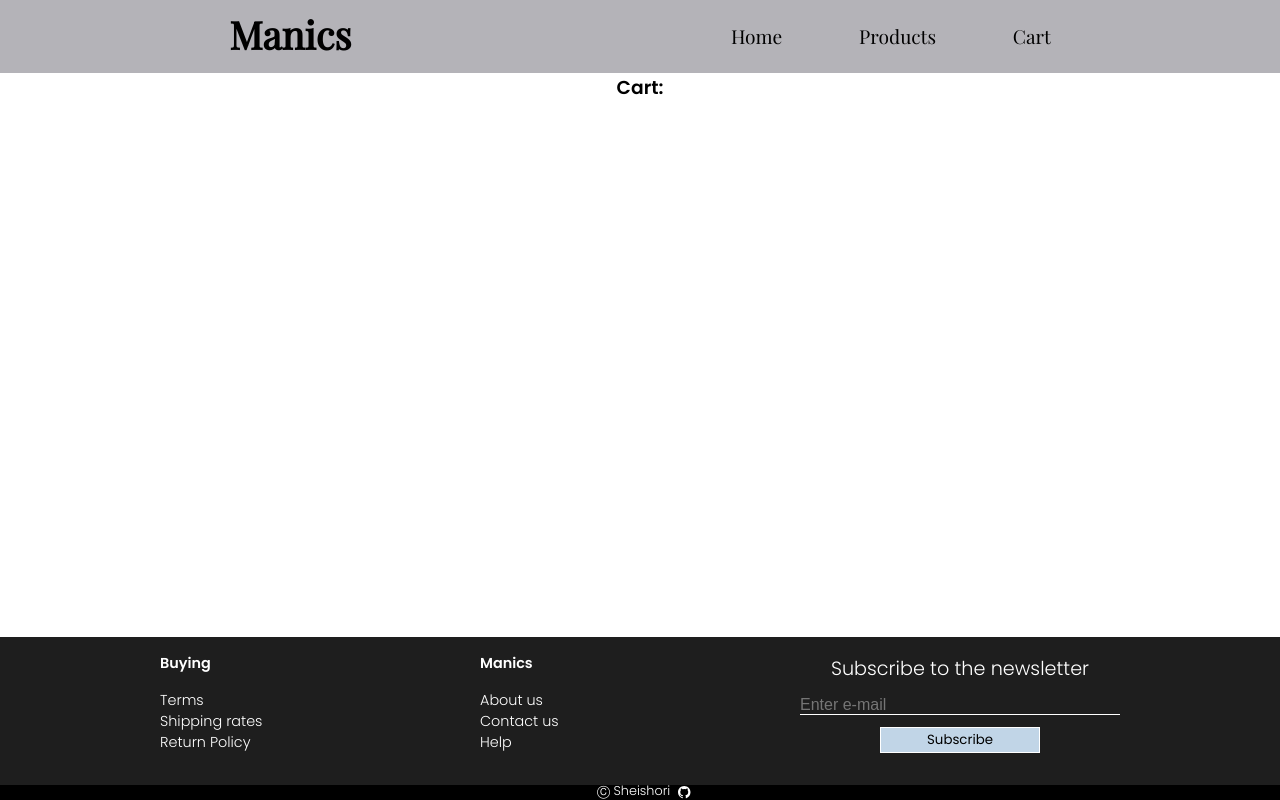
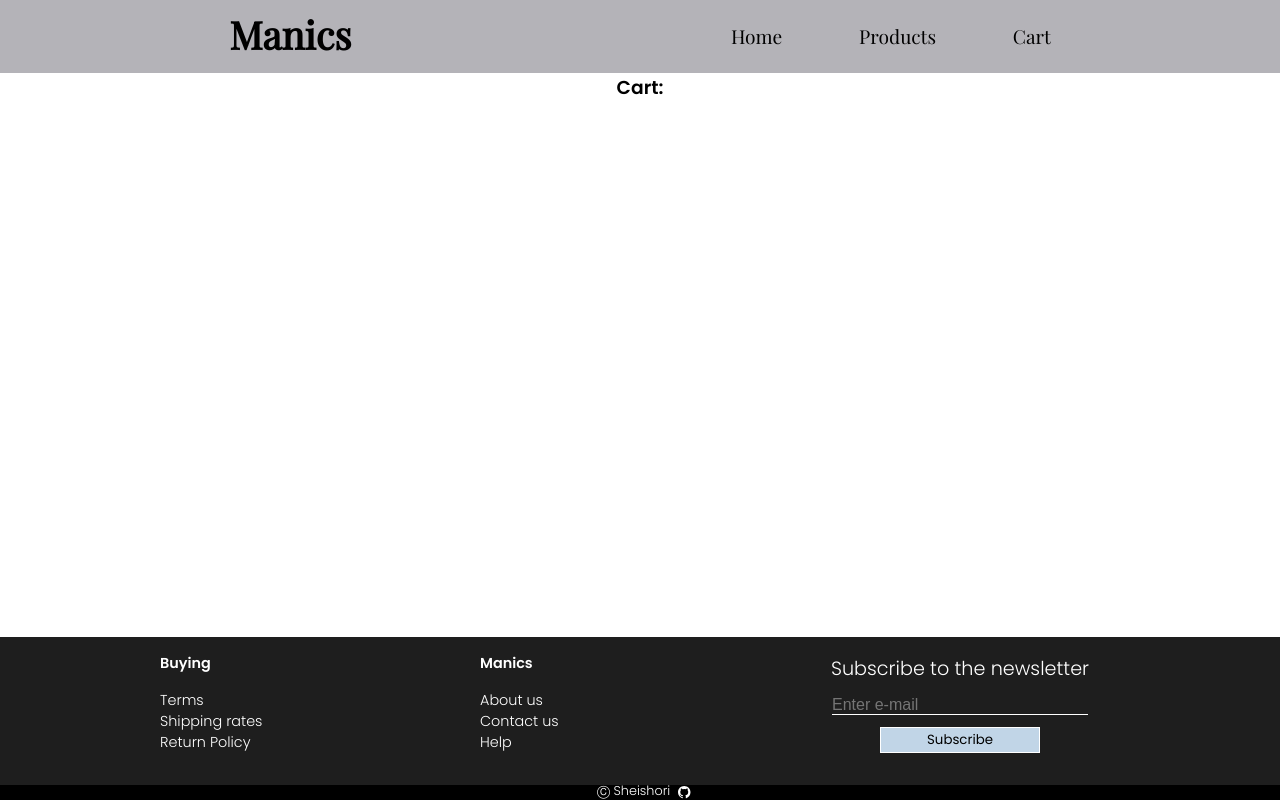
Before and after one commit to Sheishori/shopping-cart, a React (Create React App) app: page /cart in a window 1280 px wide. Built offline with nearby package versions, Linux system fonts and the light colour scheme.

Commit message:
Align width of the input to the label length

```diff
--- a/src/styles/Footer.css
+++ b/src/styles/Footer.css
@@ -65,7 +65,7 @@ footer .copyright a {
 }
 
 #newsletter input {
-	width: 100%;
+	width: min(100%, 16rem);
 	font-size: 1rem;
 	background-color: transparent;
 	border: none;
```
